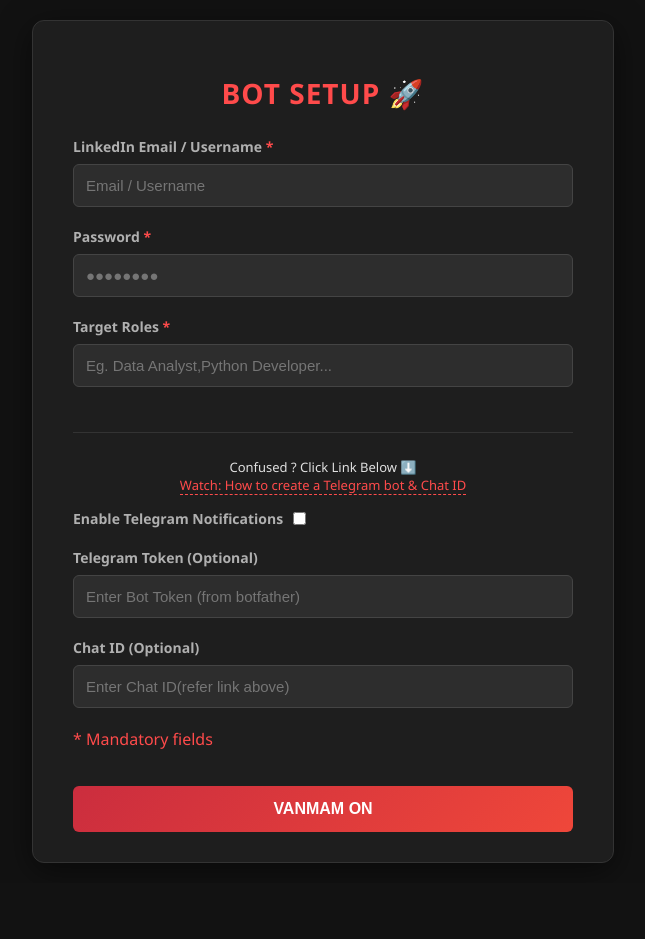
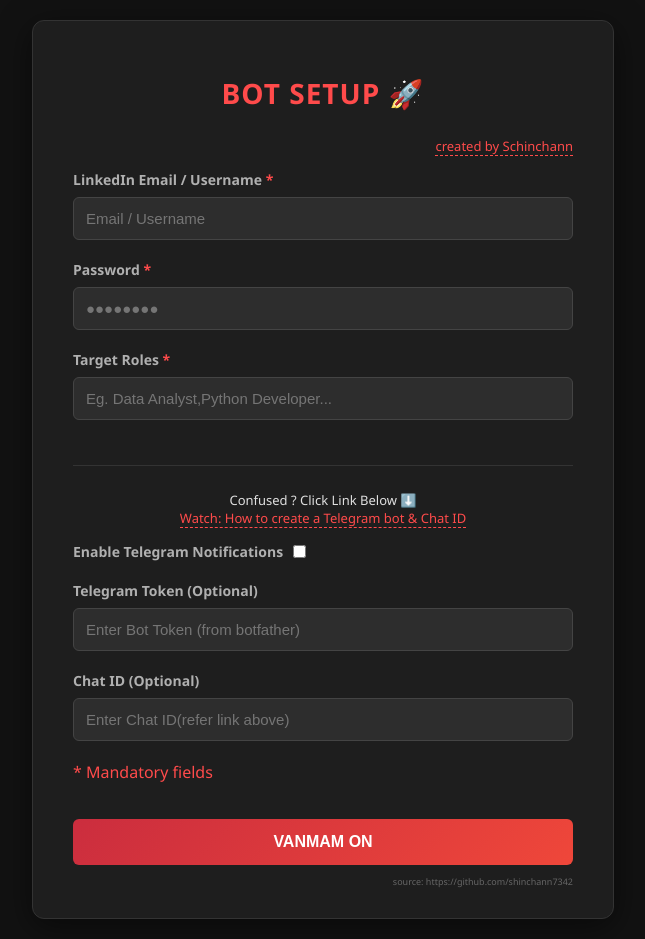
Before and after one commit to shinchann7342/vanmam-on-ai-linkedin-jobapply-bot, a Flask app: page / in a window 1280 px wide. Shown: the whole page, without its empty margins (317-962 px from the left). Before the commit the page ends 863 px from the top, so only its background shows below. Run offline with Flask 3, Linux system fonts and the light colour scheme.

Commit message:
added signature

```diff
--- a/templates/form.html
+++ b/templates/form.html
@@ -93,6 +93,12 @@
             font-size: 13px;
         }
 
+        .schinchann-text {
+            text-align: right;
+            margin-bottom: 15px;
+            font-size: 13px;
+        }
+
         .helper-link {
             color: #ff4b4b;
             text-decoration: none;
@@ -131,6 +137,18 @@
             margin-bottom: 0;
             cursor: pointer;
         }
+        .source-footer {
+            text-align: right;
+            font-size: 9px;
+            color: #666;
+            margin-top: 10px; /* Space between button and link */
+            display: block;
+            text-decoration: none;
+        }
+
+.source-footer:hover {
+    color: #ff4b4b;
+}
 
     </style>
 </head>
@@ -139,6 +157,11 @@
 <div class="container">
     <form action="/submit" method="POST">
         <h2>Bot Setup 🚀</h2>
+        <div class="schinchann-text">
+            <a href="https://www.youtube.com/@schinchannGT/videos" target="_blank" class="helper-link">
+                created by Schinchann
+            </a>
+        </div>
 
         <div class="form-group" visibility: hidden>
             <label>Gemini API Key (Optional)</label>
@@ -216,8 +239,12 @@
         </div>
 
         <button type="submit">Vanmam ON</button>
+        <a href="https://github.com/shinchann7342/vanmam-on-ai-linkedin-jobapply-bot" target="_blank" class="source-footer">
+            source: https://github.com/shinchann7342
+        </a>
     </form>
 </div>
+
 
 <script>
     // JavaScript to handle the checkbox toggle
@@ -248,5 +275,7 @@
     });
 </script>
 
+
+
 </body>
 </html>
```
